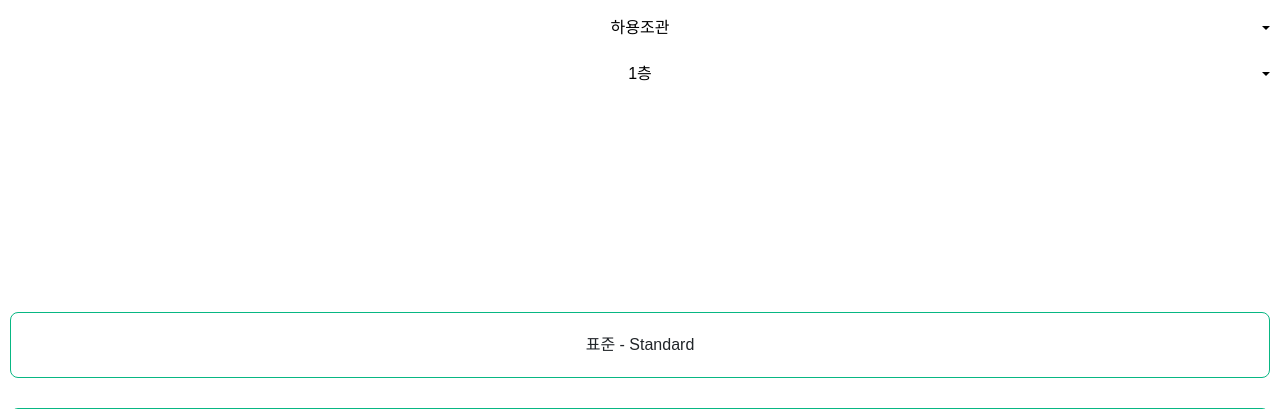
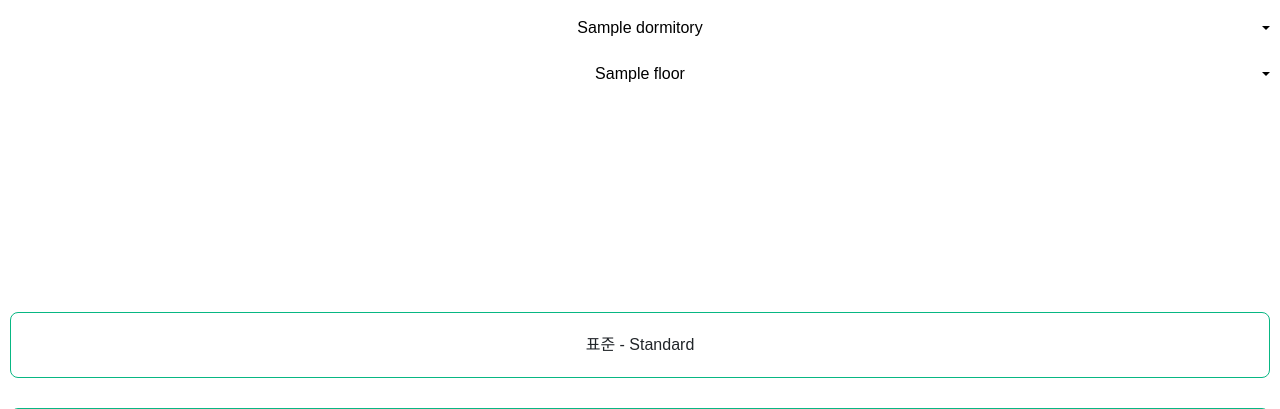
Before and after one commit to An-Seonghyeon/Laundry_Queueing_Application, a Flask app: template templates/option.html in a window 1280 px wide. Shown: the top 409 px of the page. Run offline with Flask 2, Linux system fonts and the light colour scheme; the template is opened without the code that fills it: most values are stand-ins (such as "Sample title", 1, 10 or a date in 2020).

Commit message:
옵션 변수 불러오기 테스트
완료!

```diff
--- a/templates/option.html
+++ b/templates/option.html
@@ -109,7 +109,7 @@
 <!-- First dropdown -->
 <div class="dropdown">
   <button class="btn btn-secondary dropdown-toggle full-width-button" id="dropdownMenuButton1" type="button" data-bs-toggle="dropdown" aria-expanded="false">
-    하용조관
+    {{ dormitory }}
   </button>
   <ul class="dropdown-menu" aria-labelledby="dropdownMenuButton1" onclick="setSecondDropdownItems(event)">
     <li><a class="dropdown-item" href="#" data-id="b1">하용조관</a></li>
@@ -126,7 +126,7 @@
 <!-- Second dropdown -->
 <div class="dropdown">
   <button class="btn btn-secondary dropdown-toggle full-width-button" id="dropdownMenuButton2" type="button" data-bs-toggle="dropdown" aria-expanded="false">
-    1층
+    {{ floor }}
   </button>
   <ul class="dropdown-menu" aria-labelledby="dropdownMenuButton2" id="secondDropdownMenu" onclick="changeSecondButtonText(event)">
     <!-- Items dynamically generated here -->
```
